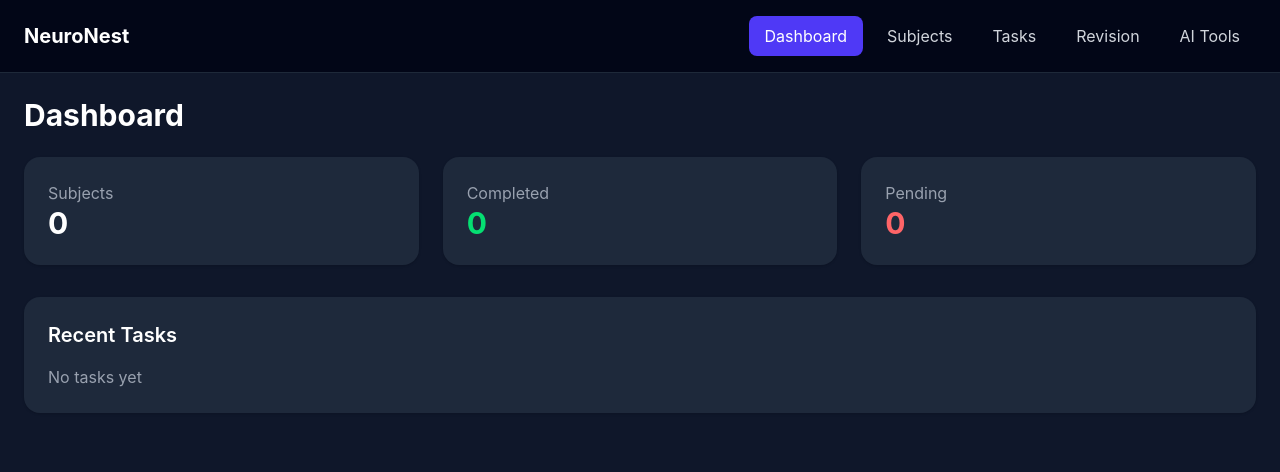
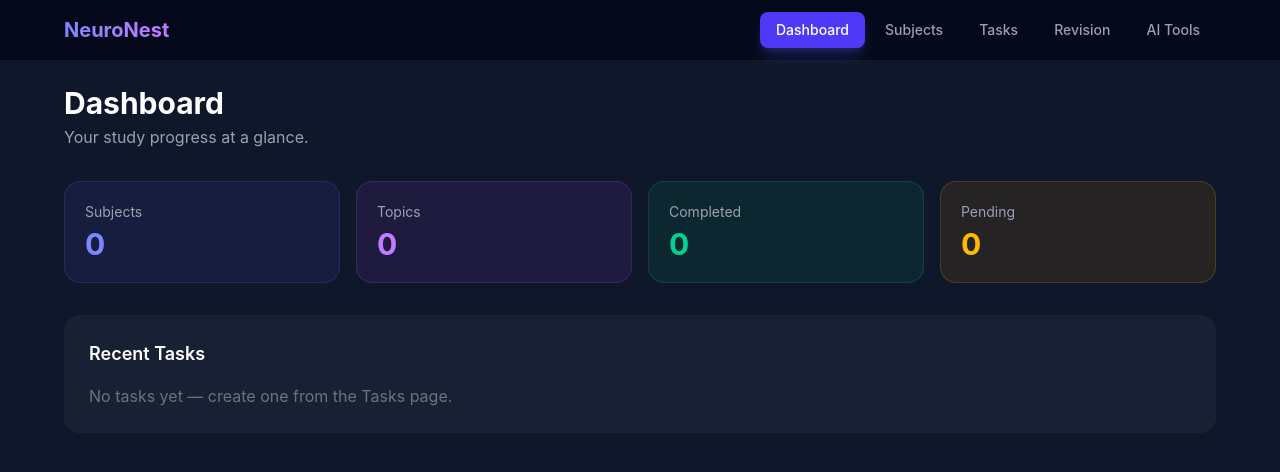
Before and after one commit to AdityaNayak12/NeuroNest, a React (Vite) app: page /dashboard in a window 1280 px wide. Shown: the top 472 px of the page. Built offline with nearby package versions, Linux system fonts and the light colour scheme.

Commit message:
fix(style) updated ui

```diff
--- a/src/components/Navbar.jsx
+++ b/src/components/Navbar.jsx
@@ -4,17 +4,22 @@ function Navbar() {
   const location = useLocation();
 
   const linkClass = (path) =>
-    `px-4 py-2 rounded-lg transition ${
+    `px-4 py-2 rounded-lg text-sm font-medium transition-all duration-200 ${
       location.pathname === path
-        ? "bg-indigo-600 text-white"
-        : "text-gray-300 hover:bg-gray-700"
+        ? "bg-indigo-600 text-white shadow-lg shadow-indigo-500/25"
+        : "text-gray-400 hover:text-white hover:bg-white/5"
     }`;
 
   return (
-    <nav className="bg-[#020617] border-b border-gray-800 px-6 py-4 flex justify-between items-center">
-      <h1 className="text-xl font-bold text-white">NeuroNest</h1>
+    <nav className="sticky top-0 z-50 bg-[#020617]/80 backdrop-blur-md border-b border-gray-800/50 px-6 py-3">
+      <div className="max-w-6xl mx-auto flex justify-between items-center">
+        <Link to="/dashboard" className="flex items-center gap-2 group">
+          <span className="text-xl font-bold bg-gradient-to-r from-indigo-400 to-purple-400 bg-clip-text text-transparent">
+            NeuroNest
+          </span>
+        </Link>
 
-      <div className="flex gap-2">
+        <div className="flex gap-1">
           <Link to="/dashboard" className={linkClass("/dashboard")}>
             Dashboard
           </Link>
@@ -31,6 +36,7 @@ function Navbar() {
             AI Tools
           </Link>
         </div>
+      </div>
     </nav>
   );
 }
--- a/src/index.css
+++ b/src/index.css
@@ -1 +1,46 @@
 @import "tailwindcss";
+
+@theme {
+  --font-sans: "Inter", ui-sans-serif, system-ui, sans-serif;
+}
+
+@layer base {
+  * {
+    scrollbar-width: thin;
+    scrollbar-color: #334155 transparent;
+  }
+
+  body {
+    background-color: #0f172a;
+    -webkit-font-smoothing: antialiased;
+    -moz-osx-font-smoothing: grayscale;
+  }
+
+  input,
+  select,
+  textarea {
+    transition: border-color 0.2s ease;
+  }
+
+  input:focus,
+  select:focus,
+  textarea:focus {
+    border-color: #6366f1 !important;
+    outline: none;
+  }
+}
+
+@keyframes fadeIn {
+  from {
+    opacity: 0;
+    transform: translateY(8px);
+  }
+  to {
+    opacity: 1;
+    transform: translateY(0);
+  }
+}
+
+.animate-fade-in {
+  animation: fadeIn 0.3s ease-out both;
+}
--- a/src/pages/Dashboard.jsx
+++ b/src/pages/Dashboard.jsx
@@ -1,60 +1,62 @@
 import { useStudy } from "../context/StudyContext";
 
 export default function Dashboard() {
-  const { subjects, tasks } = useStudy();
+  const { subjects, topics, tasks } = useStudy();
 
-  const completedTasks = tasks.filter(
-    (task) => task.status === "Completed"
-  ).length;
+  const completedTasks = tasks.filter((t) => t.status === "Completed").length;
+  const pendingTasks = tasks.filter((t) => t.status === "Pending").length;
 
-  const pendingTasks = tasks.filter(
-    (task) => task.status === "Pending"
-  ).length;
+  const stats = [
+    { label: "Subjects", value: subjects.length, color: "text-indigo-400", bg: "bg-indigo-500/10", border: "border-indigo-500/20" },
+    { label: "Topics", value: topics.length, color: "text-purple-400", bg: "bg-purple-500/10", border: "border-purple-500/20" },
+    { label: "Completed", value: completedTasks, color: "text-emerald-400", bg: "bg-emerald-500/10", border: "border-emerald-500/20" },
+    { label: "Pending", value: pendingTasks, color: "text-amber-400", bg: "bg-amber-500/10", border: "border-amber-500/20" },
+  ];
 
   return (
     <div className="min-h-screen bg-[#0f172a] text-white p-6">
-      <h1 className="text-3xl font-bold mb-6">Dashboard</h1>
+      <div className="max-w-6xl mx-auto">
+        <h1 className="text-3xl font-bold mb-1">Dashboard</h1>
+        <p className="text-gray-400 mb-8">Your study progress at a glance.</p>
 
-      <div className="grid grid-cols-1 md:grid-cols-3 gap-6">
-
-        <div className="bg-[#1e293b] p-6 rounded-2xl shadow">
-          <h2 className="text-gray-400">Subjects</h2>
-          <p className="text-3xl font-bold">{subjects.length}</p>
+        <div className="grid grid-cols-2 md:grid-cols-4 gap-4 mb-8">
+          {stats.map((s) => (
+            <div
+              key={s.label}
+              className={`${s.bg} border ${s.border} p-5 rounded-2xl transition-transform duration-200 hover:scale-[1.03]`}
+            >
+              <p className="text-gray-400 text-sm mb-1">{s.label}</p>
+              <p className={`text-3xl font-bold ${s.color}`}>{s.value}</p>
+            </div>
+          ))}
         </div>
 
-        <div className="bg-[#1e293b] p-6 rounded-2xl shadow">
-          <h2 className="text-gray-400">Completed</h2>
-          <p className="text-3xl font-bold text-green-400">
-            {completedTasks}
-          </p>
-        </div>
-
-        <div className="bg-[#1e293b] p-6 rounded-2xl shadow">
-          <h2 className="text-gray-400">Pending</h2>
-          <p className="text-3xl font-bold text-red-400">
-            {pendingTasks}
-          </p>
-        </div>
-      </div>
-
-      <div className="mt-8 bg-[#1e293b] p-6 rounded-2xl shadow">
-        <h2 className="text-xl font-semibold mb-4">Recent Tasks</h2>
+        <div className="bg-[#1e293b]/60 border border-gray-800/50 p-6 rounded-2xl">
+          <h2 className="text-lg font-semibold mb-4">Recent Tasks</h2>
 
           {tasks.length === 0 ? (
-          <p className="text-gray-400">No tasks yet</p>
+            <p className="text-gray-500">No tasks yet — create one from the Tasks page.</p>
           ) : (
-          <ul className="space-y-3">
-            {tasks.slice(0, 5).map((task) => (
+            <ul className="space-y-2">
+              {tasks.slice(-5).reverse().map((task, i) => (
                 <li
                   key={task.id}
-                className="flex justify-between items-center bg-[#0f172a] p-3 rounded-lg"
+                  className="flex justify-between items-center bg-[#0f172a]/60 p-3 rounded-xl animate-fade-in"
+                  style={{ animationDelay: `${i * 50}ms` }}
                 >
-                <span>{task.title}</span>
+                  <div>
+                    <span className="font-medium">{task.title}</span>
+                    {task.subject && (
+                      <span className="text-gray-500 text-sm ml-2">
+                        {task.subject}
+                      </span>
+                    )}
+                  </div>
                   <span
-                  className={`text-sm px-2 py-1 rounded ${
+                    className={`text-xs font-medium px-2.5 py-1 rounded-full ${
                       task.status === "Completed"
-                      ? "bg-green-900 text-green-300"
-                      : "bg-yellow-900 text-yellow-300"
+                        ? "bg-emerald-500/15 text-emerald-400"
+                        : "bg-amber-500/15 text-amber-400"
                     }`}
                   >
                     {task.status}
@@ -65,5 +67,6 @@ export default function Dashboard() {
           )}
         </div>
       </div>
+    </div>
   );
 }
--- a/src/pages/Subjects.jsx
+++ b/src/pages/Subjects.jsx
@@ -4,12 +4,11 @@ import { useStudy } from "../context/StudyContext";
 function Subjects() {
   const { subjects, topics, addSubject, addTopic } = useStudy();
   const [name, setName] = useState("");
-    const [topicInputs, setTopicInputs] = useState({}); // { subjectId: "input value" }
+  const [topicInputs, setTopicInputs] = useState({});
 
   const handleAddSubject = (e) => {
     e.preventDefault();
     if (!name.trim()) return;
-
     addSubject({ name: name.trim() });
     setName("");
   };
@@ -17,9 +16,7 @@ function Subjects() {
   const handleAddTopic = (subjectId, subjectName) => {
     const value = topicInputs[subjectId]?.trim();
     if (!value) return;
-
     addTopic({ name: value, subjectId, subjectName });
-
     setTopicInputs((prev) => ({ ...prev, [subjectId]: "" }));
   };
 
@@ -28,67 +25,63 @@ function Subjects() {
 
   return (
     <div className="min-h-screen bg-[#0f172a] text-white p-6">
-            <h1 className="text-3xl font-bold mb-6">Subjects</h1>
+      <div className="max-w-6xl mx-auto">
+        <h1 className="text-3xl font-bold mb-1">Subjects</h1>
+        <p className="text-gray-400 mb-8">Organize your subjects and add topics under each.</p>
 
         <form
           onSubmit={handleAddSubject}
-                className="bg-[#1e293b] p-6 rounded-2xl shadow mb-6 max-w-xl"
+          className="bg-[#1e293b]/60 border border-gray-800/50 p-6 rounded-2xl mb-8 max-w-xl"
         >
-                <h2 className="text-xl font-semibold mb-4">Add New Subject</h2>
-
+          <h2 className="text-lg font-semibold mb-4">Add New Subject</h2>
+          <div className="flex gap-3">
             <input
               type="text"
               placeholder="Subject name"
               value={name}
               onChange={(e) => setName(e.target.value)}
-                    className="w-full p-3 mb-4 rounded-lg bg-[#0f172a] border border-gray-700 focus:outline-none"
+              className="flex-1 p-3 rounded-xl bg-[#0f172a] border border-gray-700 text-sm"
             />
-
             <button
               type="submit"
-                    className="bg-indigo-600 hover:bg-indigo-700 px-4 py-2 rounded-lg"
+              className="bg-indigo-600 hover:bg-indigo-700 px-5 py-2 rounded-xl text-sm font-medium transition-colors"
             >
-                    Add Subject
+              Add
             </button>
+          </div>
         </form>
 
         <div className="grid grid-cols-1 md:grid-cols-2 lg:grid-cols-3 gap-4">
           {subjects.length === 0 ? (
-                    <p className="text-gray-400">No subjects yet</p>
+            <p className="text-gray-500">No subjects yet — add one above.</p>
           ) : (
-                    subjects.map((sub) => {
+            subjects.map((sub, i) => {
               const subTopics = getTopicsForSubject(sub.id);
-
               return (
                 <div
                   key={sub.id}
-                                className="bg-[#1e293b] p-4 rounded-xl shadow"
+                  className="bg-[#1e293b]/60 border border-gray-800/50 p-5 rounded-2xl transition-transform duration-200 hover:scale-[1.02] animate-fade-in"
+                  style={{ animationDelay: `${i * 60}ms` }}
                 >
-                                <h3 className="text-lg font-semibold mb-3">
+                  <h3 className="text-lg font-semibold mb-3 text-indigo-300">
                     {sub.name}
                   </h3>
 
-                                {/* Topics list */}
-                                {subTopics.length > 0 && (
-                                    <ul className="space-y-1 mb-3">
+                  {subTopics.length > 0 ? (
+                    <ul className="space-y-1.5 mb-4">
                       {subTopics.map((t) => (
                         <li
                           key={t.id}
-                                                className="text-sm text-gray-300 bg-[#0f172a] px-3 py-1.5 rounded-lg"
+                          className="text-sm text-gray-300 bg-[#0f172a]/60 px-3 py-2 rounded-lg"
                         >
                           {t.name}
                         </li>
                       ))}
                     </ul>
+                  ) : (
+                    <p className="text-gray-600 text-sm mb-4">No topics yet</p>
                   )}
 
-                                {subTopics.length === 0 && (
-                                    <p className="text-gray-500 text-sm mb-3">
-                                        No topics yet
-                                    </p>
-                                )}
-
-                                {/* Add topic input */}
                   <div className="flex gap-2">
                     <input
                       type="text"
@@ -106,13 +99,11 @@ function Subjects() {
                           handleAddTopic(sub.id, sub.name);
                         }
                       }}
-                                        className="flex-1 p-2 text-sm rounded-lg bg-[#0f172a] border border-gray-700 focus:outline-none"
+                      className="flex-1 p-2 text-sm rounded-lg bg-[#0f172a] border border-gray-700"
                     />
                     <button
-                                        onClick={() =>
-                                            handleAddTopic(sub.id, sub.name)
-                                        }
-                                        className="bg-indigo-600 hover:bg-indigo-700 text-sm px-3 py-1 rounded-lg transition"
+                      onClick={() => handleAddTopic(sub.id, sub.name)}
+                      className="bg-indigo-600 hover:bg-indigo-700 text-sm px-3 py-1 rounded-lg transition-colors"
                     >
                       +
                     </button>
@@ -123,6 +114,7 @@ function Subjects() {
           )}
         </div>
       </div>
+    </div>
   );
 }
 
```
Lines whose indentation alone changed are shown as unchanged.
